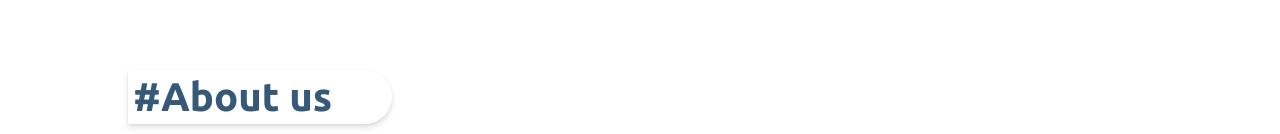
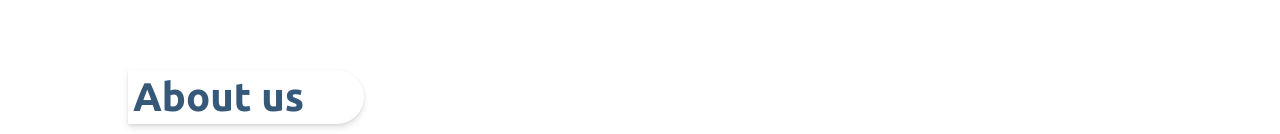
Before and after one commit to 1wes/pithone-international, a React (Vite) app: page / in a window 1280 px wide. Shown: the part 818-952 px from the top of the page. Built offline with nearby package versions, Linux system fonts and the light colour scheme.

Commit message:
refactor(heading): remove hashtag

```diff
--- a/src/components/heading.jsx
+++ b/src/components/heading.jsx
@@ -7,7 +7,7 @@ const SectionHeading = ({heading}) => {
     return (
         <Fragment>
             <h1 className="section-heading">
-                {`#${heading}`}
+                {`${heading}`}
             </h1>
         </Fragment>
     )
```
